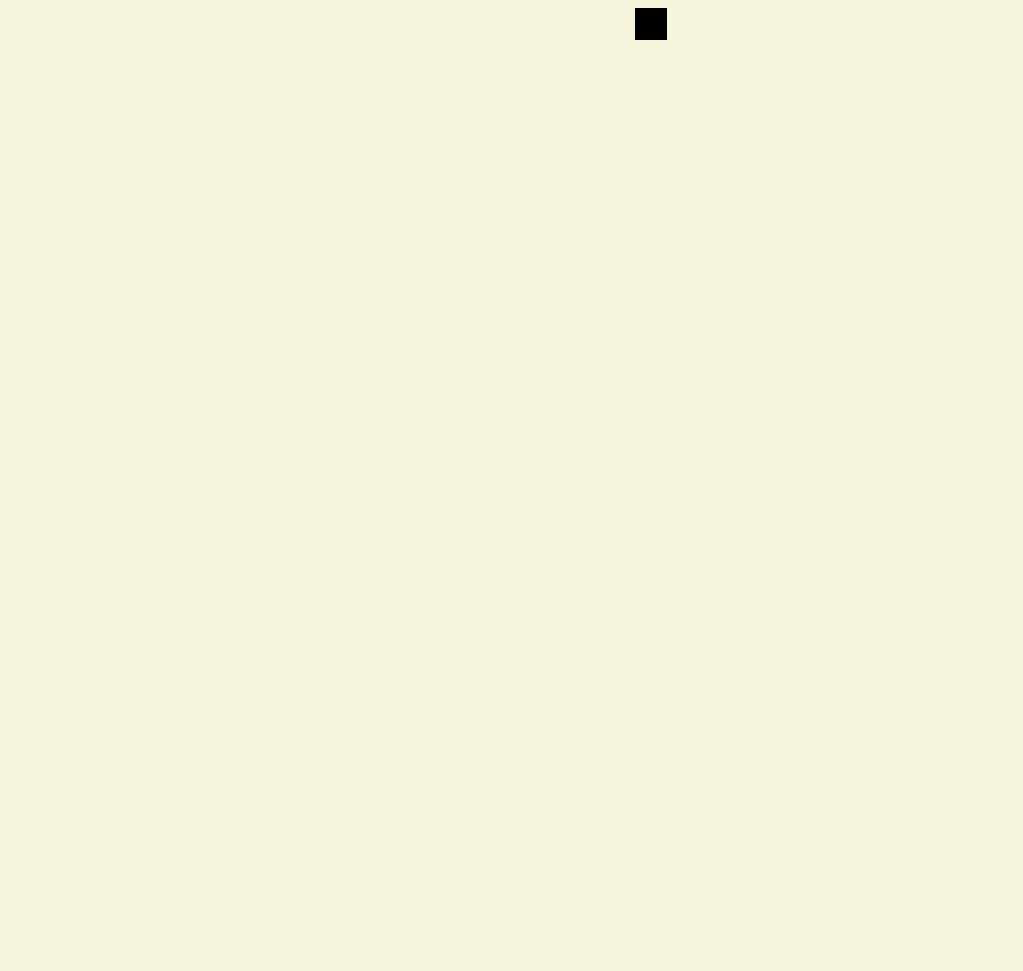
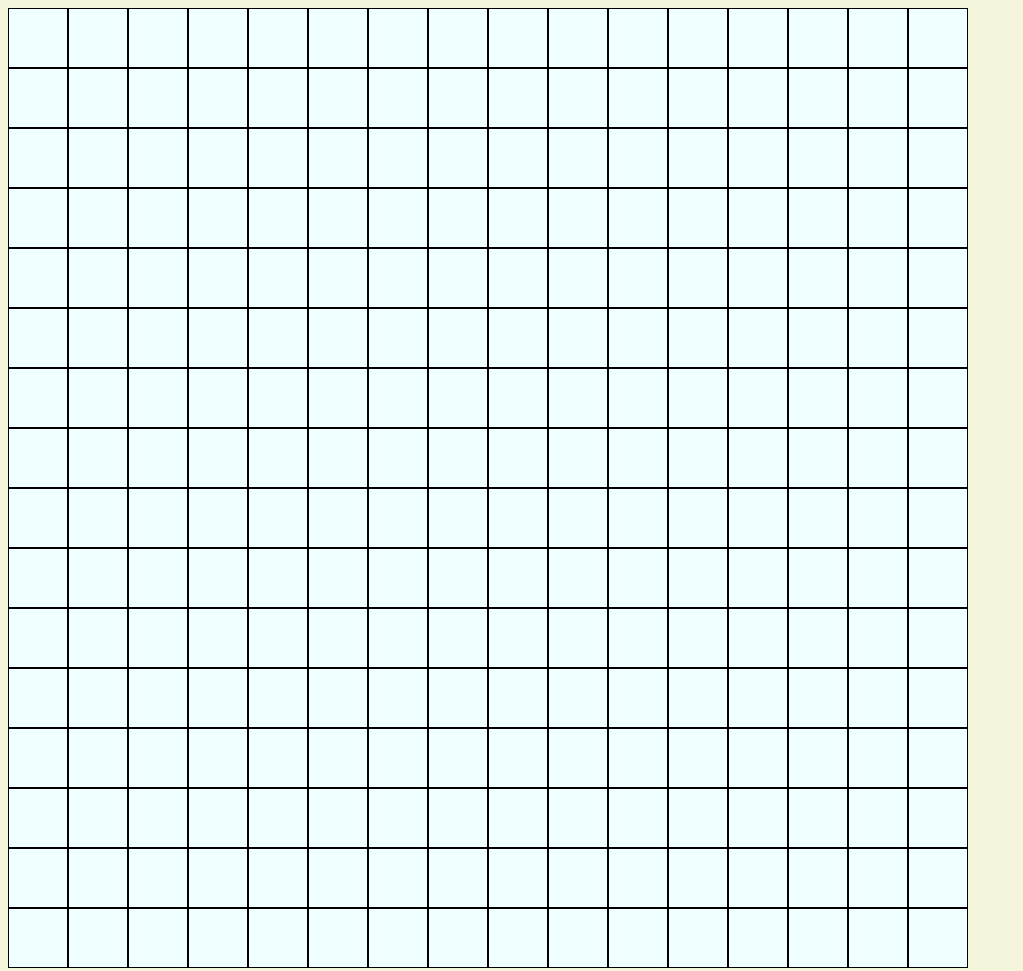
Before and after one commit to Shoenemann/odin-etch-a-sketch, a plain HTML site: page index.html in a window 1280 px wide. Shown: the whole page, without its empty margins (0-1023 px from the left). Before the commit the page ends 800 px from the top, so only its background shows below. Drawn offline with Linux system fonts and the light colour scheme.

Commit message:
Fix dimensions of grid in css

```diff
--- a/style.css
+++ b/style.css
@@ -7,9 +7,7 @@ div {
 }
 
 .containerGrid {
-    justify-self: center;
-    align-self: center;
-    width: 0.8vw;
+    width: 75vw;
     aspect-ratio: 1 / 1;
     flex-direction: column;
     background-color: azure;
```
